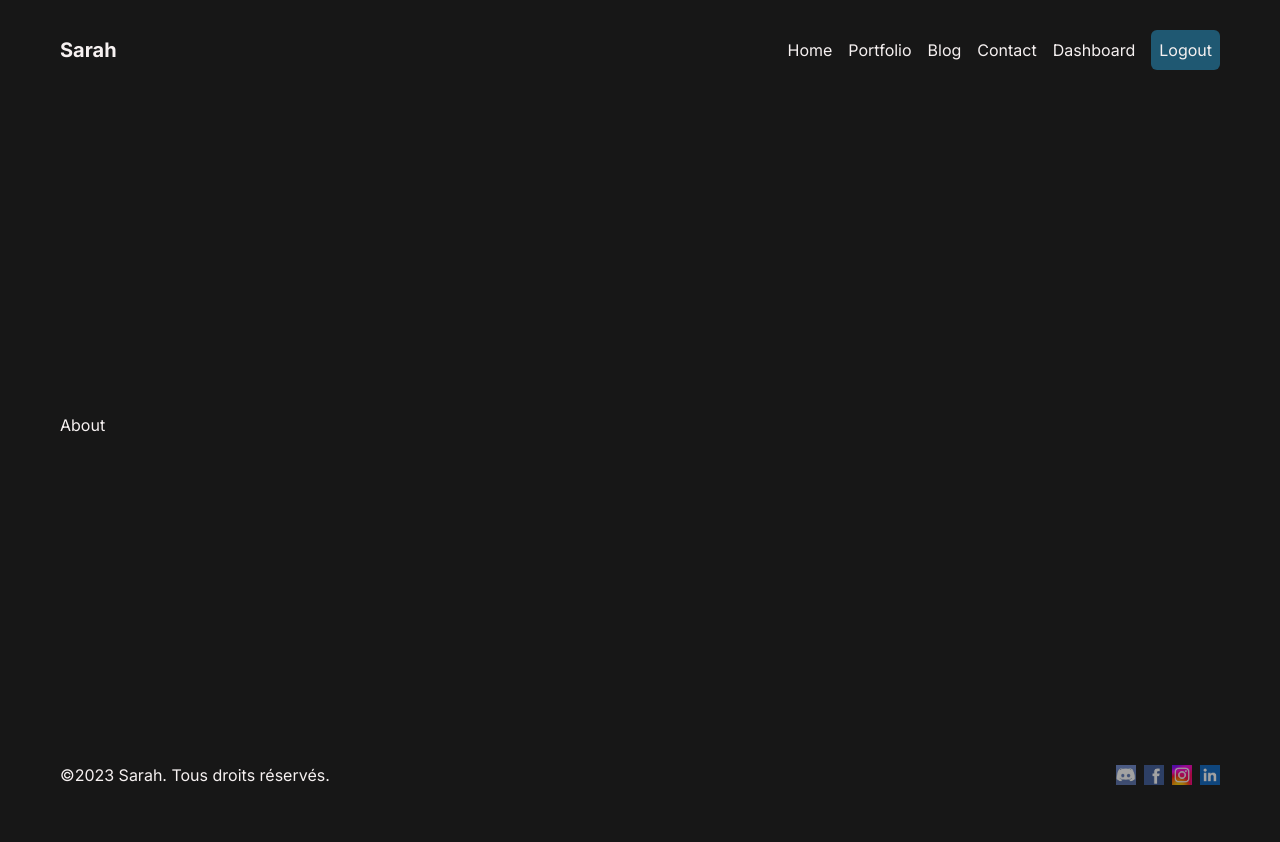
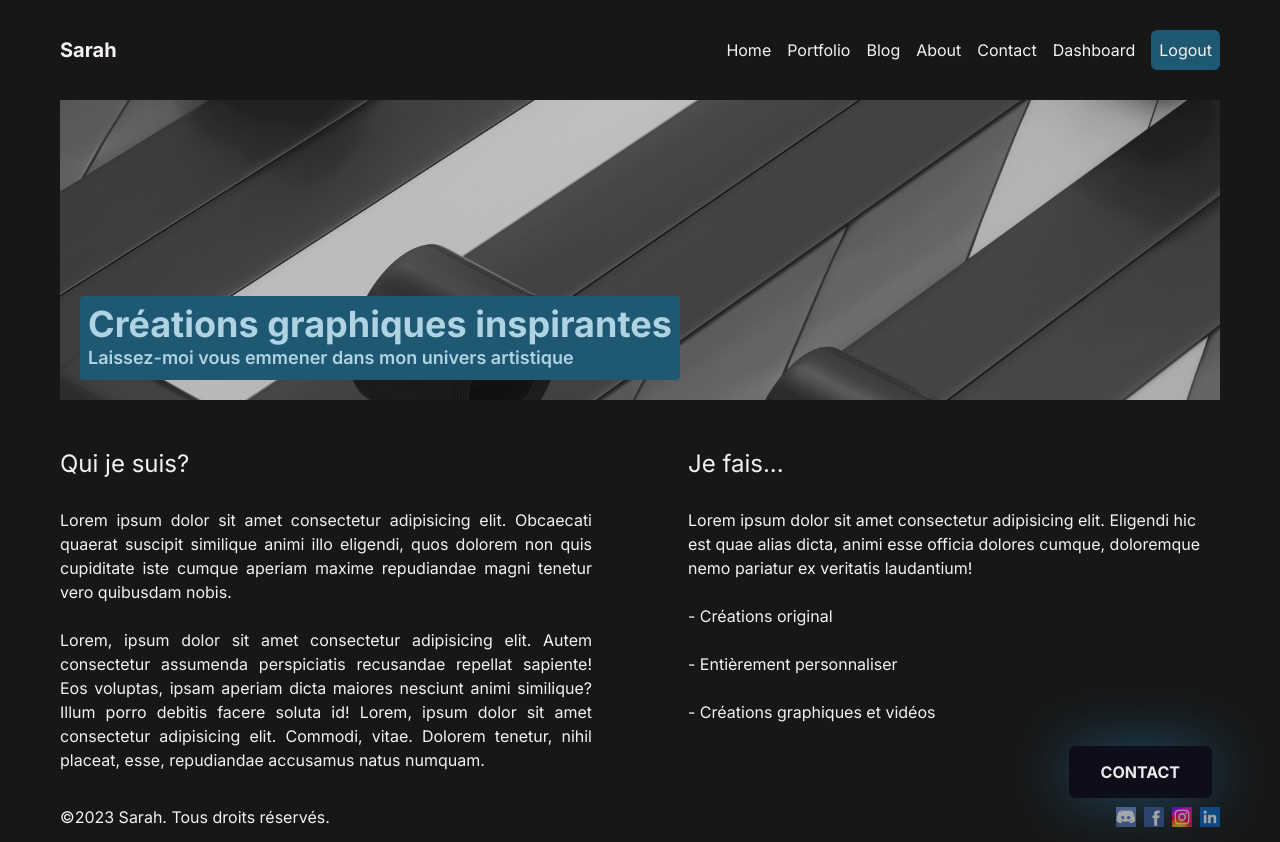
Before and after one commit to NMY0d4/Sarah_portefolio, a Next.js app: page /about in a window 1280 px wide. Before the commit the page ends 800 px from the top, so only its background shows below. Built offline with nearby package versions, Linux system fonts and the light colour scheme.

Commit message:
style about page

```diff
--- a/src/app/about/page.jsx
+++ b/src/app/about/page.jsx
@@ -1,5 +1,65 @@
+import Button from '@/components/ui/button/Button';
+import Image from 'next/image';
+
 function About() {
-  return <div>About</div>;
+  // STYLE ------------
+  const textItemStyle = 'flex-1 mt-12 flex flex-col gap-7';
+  // --------------------
+  return (
+    <div className=''>
+      <div className='relative w-full h-[300px]'>
+        <Image
+          src='/assets/img_about.jpg'
+          fill={true}
+          alt=''
+          className='object-cover filter grayscale'
+        />
+        <div className='absolute bottom-5 left-5 bg-primaryDark p-2 rounded text-tertiary'>
+          <h1 className='text-4xl'>Créations graphiques inspirantes</h1>
+          <h2 className='text-lg font-semibold'>
+            Laissez-moi vous emmener dans mon univers artistique
+          </h2>
+        </div>
+      </div>
+      <div className='flex gap-24'>
+        <div className={textItemStyle}>
+          <h2 className='text-2xl'>Qui je suis?</h2>
+          <p className='text-md text-justify'>
+            Lorem ipsum dolor sit amet consectetur adipisicing elit. Obcaecati
+            quaerat suscipit similique animi illo eligendi, quos dolorem non
+            quis cupiditate iste cumque aperiam maxime repudiandae magni tenetur
+            vero quibusdam nobis.
+            <br />
+            <br />
+            Lorem, ipsum dolor sit amet consectetur adipisicing elit. Autem
+            consectetur assumenda perspiciatis recusandae repellat sapiente! Eos
+            voluptas, ipsam aperiam dicta maiores nesciunt animi similique?
+            Illum porro debitis facere soluta id! Lorem, ipsum dolor sit amet
+            consectetur adipisicing elit. Commodi, vitae. Dolorem tenetur, nihil
+            placeat, esse, repudiandae accusamus natus numquam.
+          </p>
+        </div>
+        <div className={textItemStyle}>
+          <h2 className='text-2xl'>Je fais...</h2>
+          <p className='text-md'>
+            Lorem ipsum dolor sit amet consectetur adipisicing elit. Eligendi
+            hic est quae alias dicta, animi esse officia dolores cumque,
+            doloremque nemo pariatur ex veritatis laudantium!
+            <br />
+            <br /> - Créations original
+            <br />
+            <br /> - Entièrement personnaliser
+            <br />
+            <br /> - Créations graphiques et vidéos
+            <br />
+          </p>
+          <div className='m-1 p-1 ml-auto'>
+            <Button text='Contact' url='contact' />
+          </div>
+        </div>
+      </div>
+    </div>
+  );
 }
 
 export default About;
--- a/src/app/page.jsx
+++ b/src/app/page.jsx
@@ -1,6 +1,6 @@
 'use client';
 import Image from 'next/image';
-import HeroImg from '/public/assets/sarah-hero.png';
+import HeroImg from '/public/assets/sarah-2.png';
 import Button from '@/components/ui/button/Button';
 
 export default function Home() {
@@ -8,15 +8,15 @@ export default function Home() {
   return (
     <div className='flex items-start gap-24'>
       <div className={item}>
-        <h1 className='bg-gradient-to-t from-tertiary to-primaryDark text-transparent bg-clip-text leading-snug'>
+        <h1 className='font-extrabold bg-gradient-to-t from-tertiary to-primaryDark text-transparent bg-clip-text leading-[4.2rem]'>
           Laissez votre imagination prendre vie
         </h1>
-        <p className='font-lg font-light'>
+        <p className='font-lg font-semibold'>
           Découvrez l&apos;univers visuel captivant d&apos;une graphiste
           passionnée : plongez dans un monde d&apos;expressions artistiques où
           chaque pixel raconte une histoire.
         </p>
-        <Button text='Mes projets' />
+        <Button text='Mes projets' url='/' />
       </div>
       <div className={item}>
         <Image
--- a/src/components/navbar/Navbar.jsx
+++ b/src/components/navbar/Navbar.jsx
@@ -17,6 +17,11 @@ const links = [
     id: 3,
     title: 'Blog',
     url: '/blog',
+  },
+  {
+    id: 4,
+    title: 'About',
+    url: '/about',
   },
   {
     id: 5,
--- a/src/components/ui/button/Button.jsx
+++ b/src/components/ui/button/Button.jsx
@@ -1,8 +1,13 @@
 import React from 'react';
 import styles from './Button.module.css';
+import Link from 'next/link';
 
-const Button = ({ text }) => {
-  return <button className={styles.btn}>{text}</button>;
+const Button = ({ text, url }) => {
+  return (
+    <Link href={url} className={styles.btn}>
+      {text}
+    </Link>
+  );
 };
 
 export default Button;
--- a/src/components/ui/button/Button.module.css
+++ b/src/components/ui/button/Button.module.css
@@ -1,7 +1,7 @@
 .btn {
-  font-size: 1.2rem;
-  padding: 1rem 2.5rem;
-  width: 15rem;
+  font-size: 1rem;
+  padding: 1rem 2rem;
+  width: 12rem;
   border: none;
   outline: none;
   border-radius: 0.4rem;
--- a/tailwind.config.js
+++ b/tailwind.config.js
@@ -1,5 +1,6 @@
 /** @type {import('tailwindcss').Config} */
 module.exports = {
+  purge: ['./src/**/*.html', './src/**/*.jsx'],
   content: [
     './src/pages/**/*.{js,ts,jsx,tsx,mdx}',
     './src/components/**/*.{js,ts,jsx,tsx,mdx}',
```
Also changed, not shown: public/assets/img_about.jpg (added).
